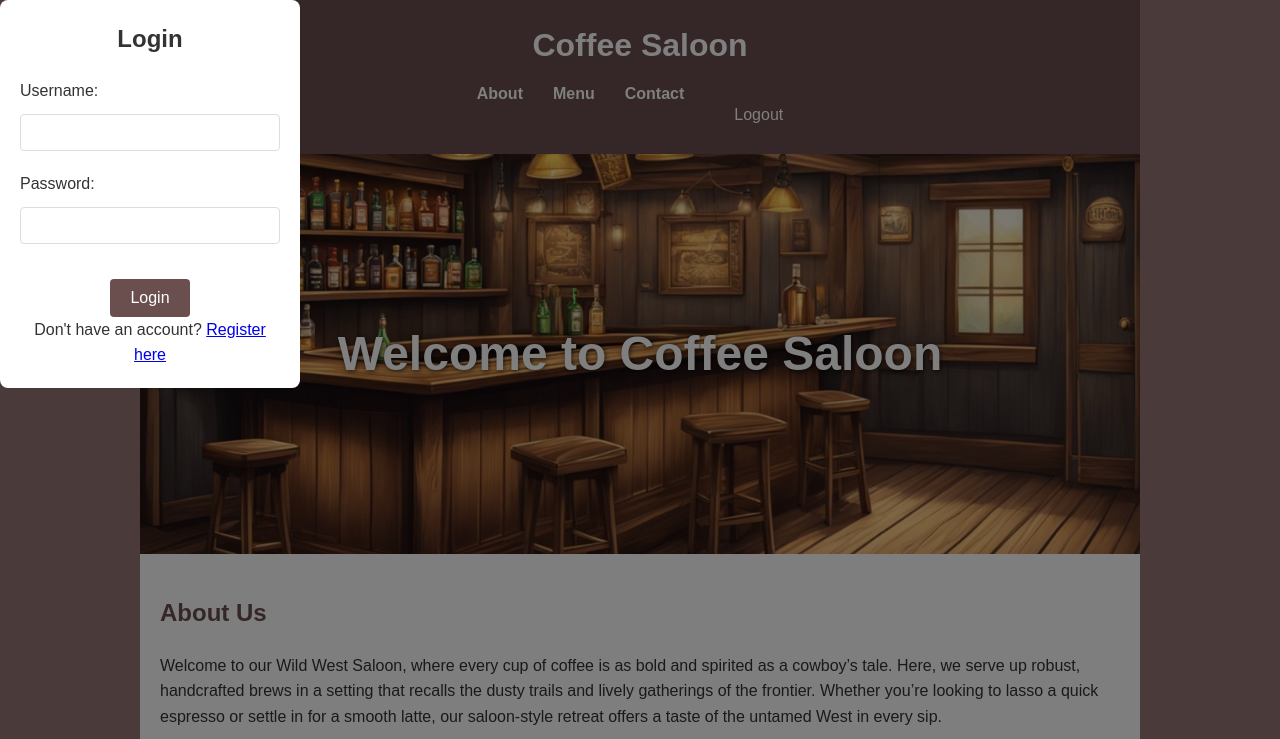
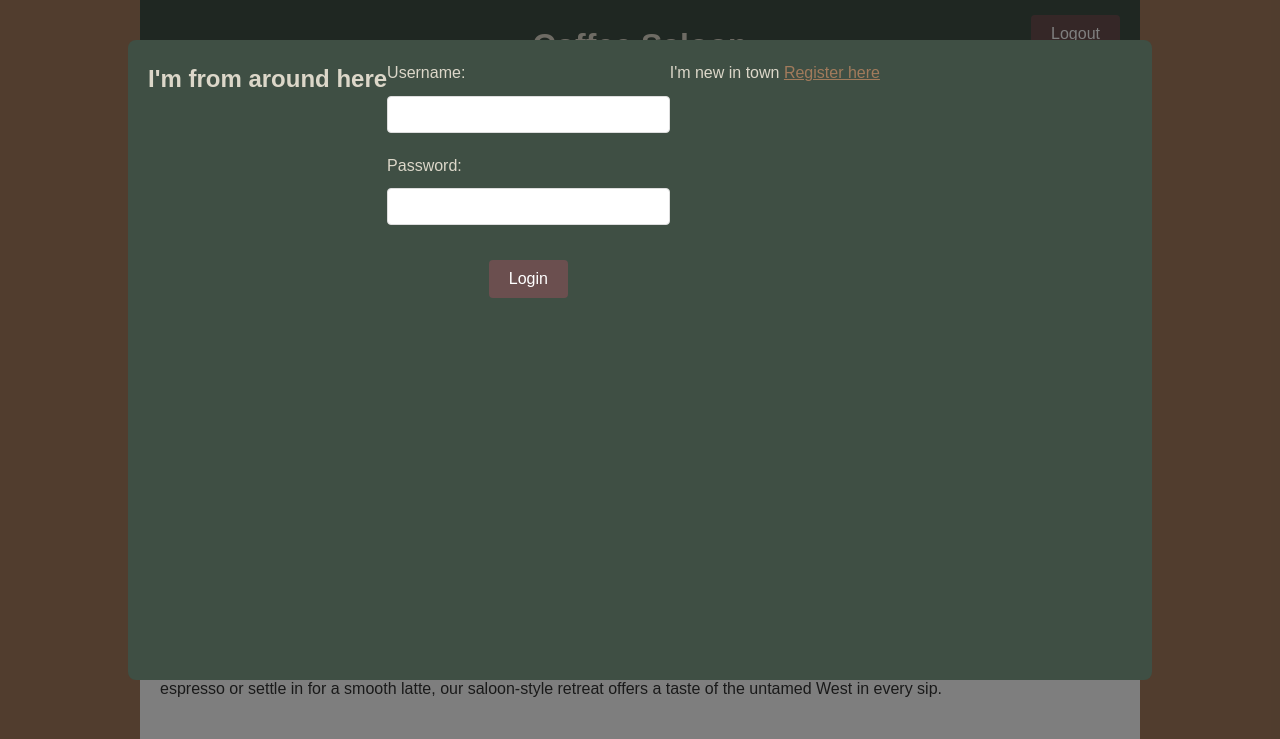
Before and after one commit to dm-1904/coffee-saloon, a plain HTML site: page index.html in a window 1280 px wide. Shown: the top 739 px of the page. Drawn offline with Linux system fonts and the light colour scheme.

Commit message:
coding login popup

```diff
--- a/index.html
+++ b/index.html
@@ -20,16 +20,14 @@
           <li><a href="#about">About</a></li>
           <li><a href="#menu">Menu</a></li>
           <li><a href="#contact">Contact</a></li>
-          <li>
-            <button
-              id="logout-button"
-              onclick="logout()"
-            >
-              Logout
-            </button>
-          </li>
         </ul>
       </nav>
+      <button
+        id="logout-button"
+        onclick="logout()"
+      >
+        Logout
+      </button>
     </header>
 
     <!-- Hero Section -->
@@ -126,7 +124,7 @@
       class="popup"
     >
       <div class="popup-content">
-        <h2 id="popup-title">Login</h2>
+        <h2 id="popup-title">I'm from around here</h2>
         <form id="login-form">
           <label for="username">Username:</label>
           <input
@@ -150,8 +148,9 @@
           </button>
         </form>
         <p id="toggle-form">
-          Don't have an account?
+          I'm new in town
           <a
+            id="register-here"
             href="#"
             onclick="toggleForm()"
             >Register here</a
@@ -164,7 +163,7 @@
     <footer id="contact">
       <p>
         Contact us at:
-        <a href="mailto:contact@coffeehaven.com">contact@coffeehaven.com</a>
+        <a href="mailto:contact@coffeehaven.com">contact@coffeesaloon.com</a>
       </p>
       <p>123 Coffee Street, Bean Town</p>
     </footer>
--- a/style.css
+++ b/style.css
@@ -1,5 +1,5 @@
 html {
-  background-color: rgb(151, 116, 116);
+  background-color: #a27b5c;
 }
 
 * {
@@ -18,10 +18,11 @@ body {
 }
 
 header {
-  background: #6b4f4f;
-  color: #fff;
+  background: #3f4f44;
+  color: #dcd7c9;
   padding: 20px 0;
   text-align: center;
+  position: relative;
 }
 
 nav ul {
@@ -36,19 +37,25 @@ nav ul li {
 }
 
 nav ul li a {
-  color: #fff;
+  color: #dcd7c9;
   text-decoration: none;
   font-weight: bold;
 }
 
 nav ul li button {
   background: #6b4f4f;
-  color: #fff;
+  color: #dcd7c9;
   border: none;
   padding: 10px 20px;
   cursor: pointer;
   border-radius: 4px;
   font-size: 16px;
+}
+
+#logout-button {
+  position: absolute;
+  top: 0px;
+  right: 20px;
 }
 
 .hero {
@@ -127,11 +134,16 @@ button {
 }
 
 .popup-content {
-  background: #fff;
+  display: flex;
+  background: #3f4f44;
+  color: #dcd7c9;
   padding: 20px;
   border-radius: 8px;
   text-align: center;
-  width: 300px;
+  width: 80%;
+  height: 80%;
+  margin: 0 auto;
+  margin-top: 40px;
 }
 
 .popup-content h2 {
@@ -161,3 +173,7 @@ button {
   border-radius: 4px;
   font-size: 16px;
 }
+
+#register-here {
+  color: #a27b5c;
+}
```
